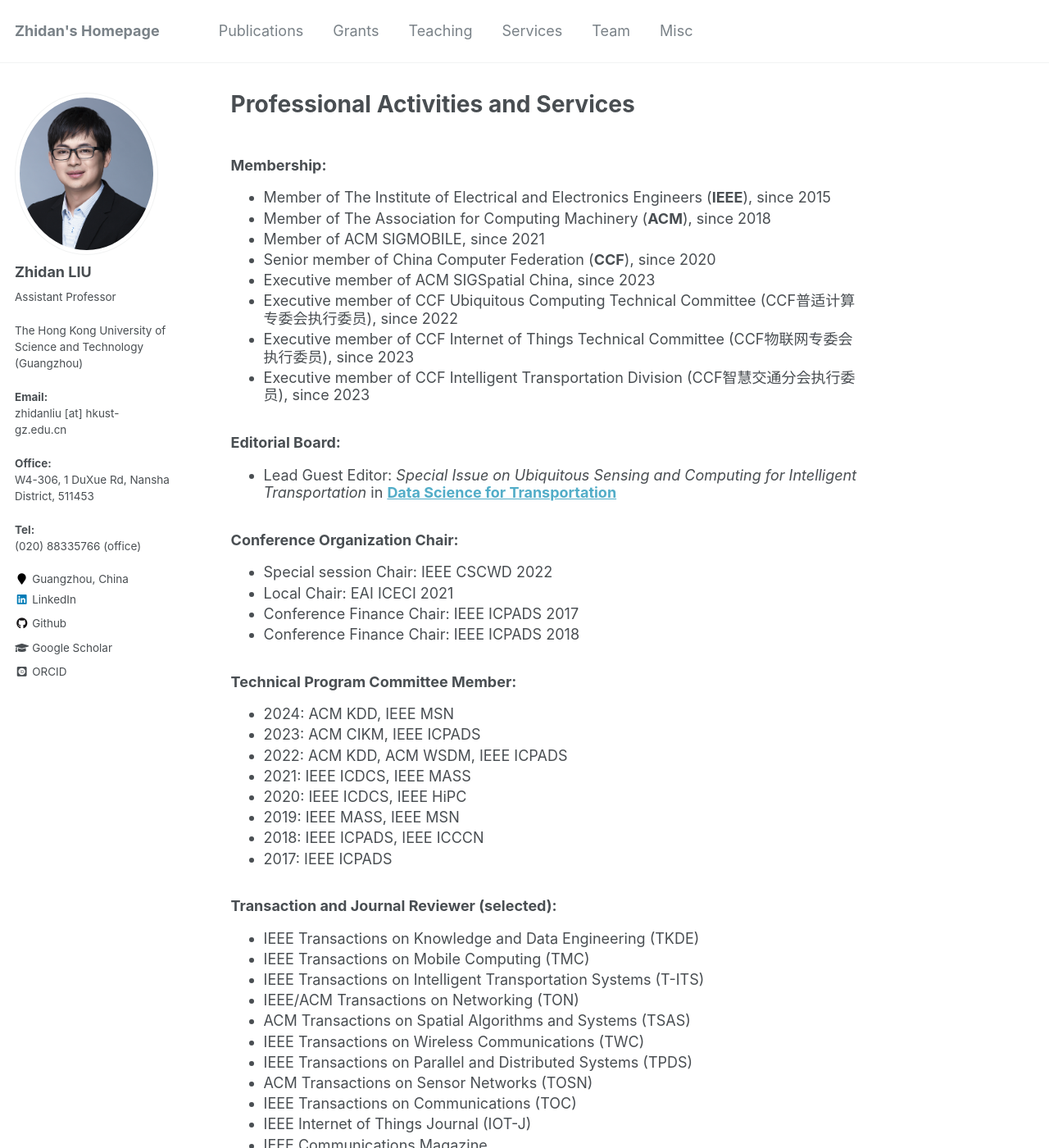
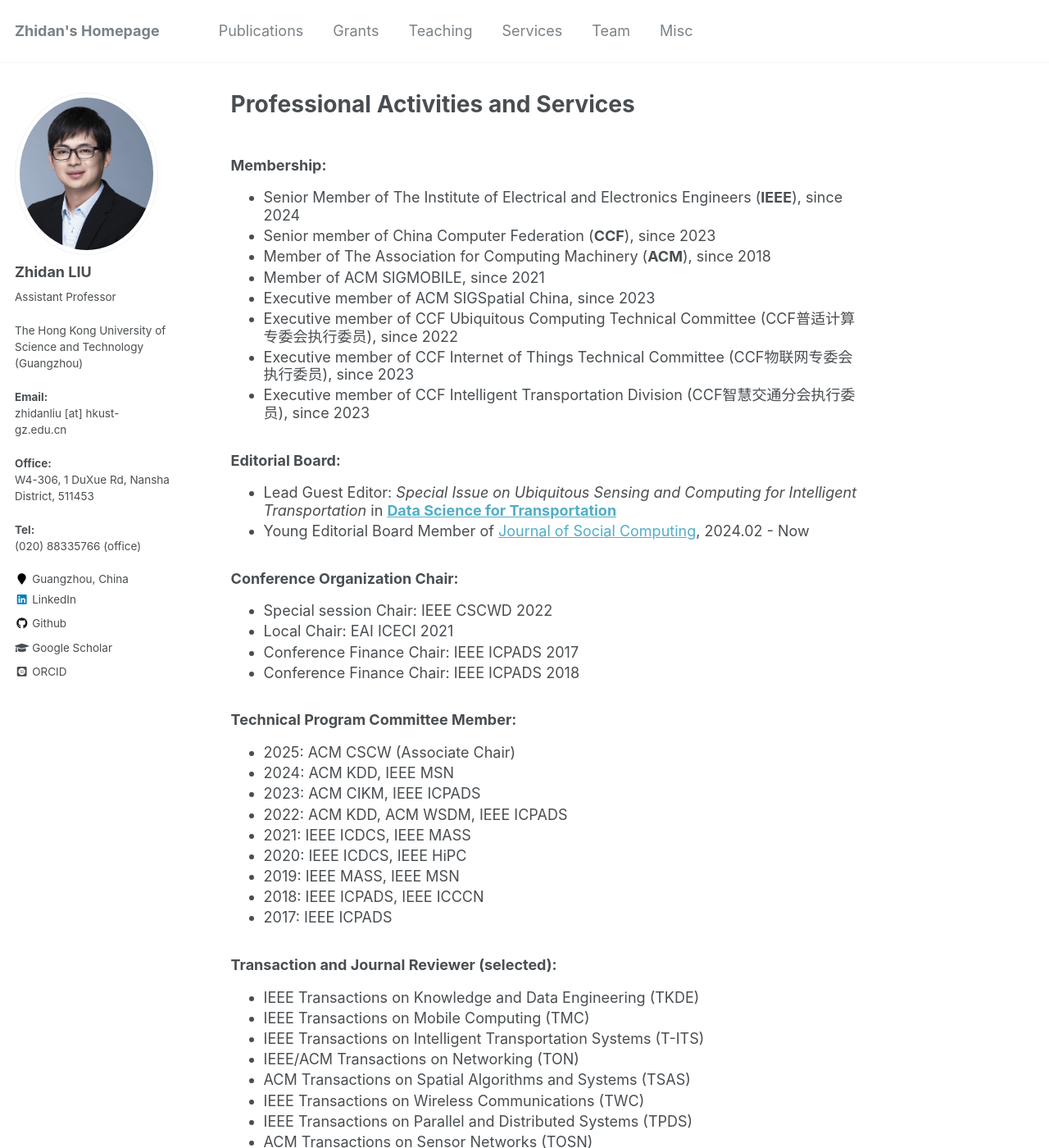
Before and after one commit to liuzhidan/liuzhidan.github.io, a Jekyll site: the page built from _pages/service.md, in a window 1280 px wide and 1400 px high. Shown: the whole window at 82% size. Built offline with Jekyll 4.4.1, drawn with Linux system fonts in a browser that asks for light colours; some web fonts are replaced.

Commit message:
IEEE senior memeber

```diff
--- a/_pages/service.md
+++ b/_pages/service.md
@@ -7,10 +7,10 @@ permalink: /service/
 <!--{% include toc %}-->
 
 ### Membership:
-* Member of The Institute of Electrical and Electronics Engineers (**IEEE**), since 2015
+* Senior Member of The Institute of Electrical and Electronics Engineers (**IEEE**), since 2024
+* Senior member of China Computer Federation (**CCF**), since 2023
 * Member of The Association for Computing Machinery (**ACM**), since 2018
 * Member of ACM SIGMOBILE, since 2021
-* Senior member of China Computer Federation (**CCF**), since 2020
 * Executive member of ACM SIGSpatial China, since 2023
 * Executive member of CCF Ubiquitous Computing Technical Committee (CCF普适计算专委会执行委员), since 2022
 * Executive member of CCF Internet of Things Technical Committee (CCF物联网专委会执行委员), since 2023
@@ -19,7 +19,7 @@ permalink: /service/
 
 ### Editorial Board:
 * Lead Guest Editor: *Special Issue on Ubiquitous Sensing and Computing for Intelligent Transportation* in [**Data Science for Transportation**](https://www.springer.com/journal/42421)
-
+* Young Editorial Board Member of [Journal of Social Computing](https://ieeexplore.ieee.org/xpl/RecentIssue.jsp?punumber=8964404), 2024.02 - Now
 
 ### Conference Organization Chair:
 * Special session Chair: IEEE CSCWD 2022
@@ -29,6 +29,7 @@ permalink: /service/
 
 
 ### Technical Program Committee Member:
+* 2025: ACM CSCW (Associate Chair)
 * 2024: ACM KDD, IEEE MSN
 * 2023: ACM CIKM, IEEE ICPADS
 * 2022: ACM KDD, ACM WSDM, IEEE ICPADS
```
Also changed, not shown: _pages/about.md (+3 -1 lines).
